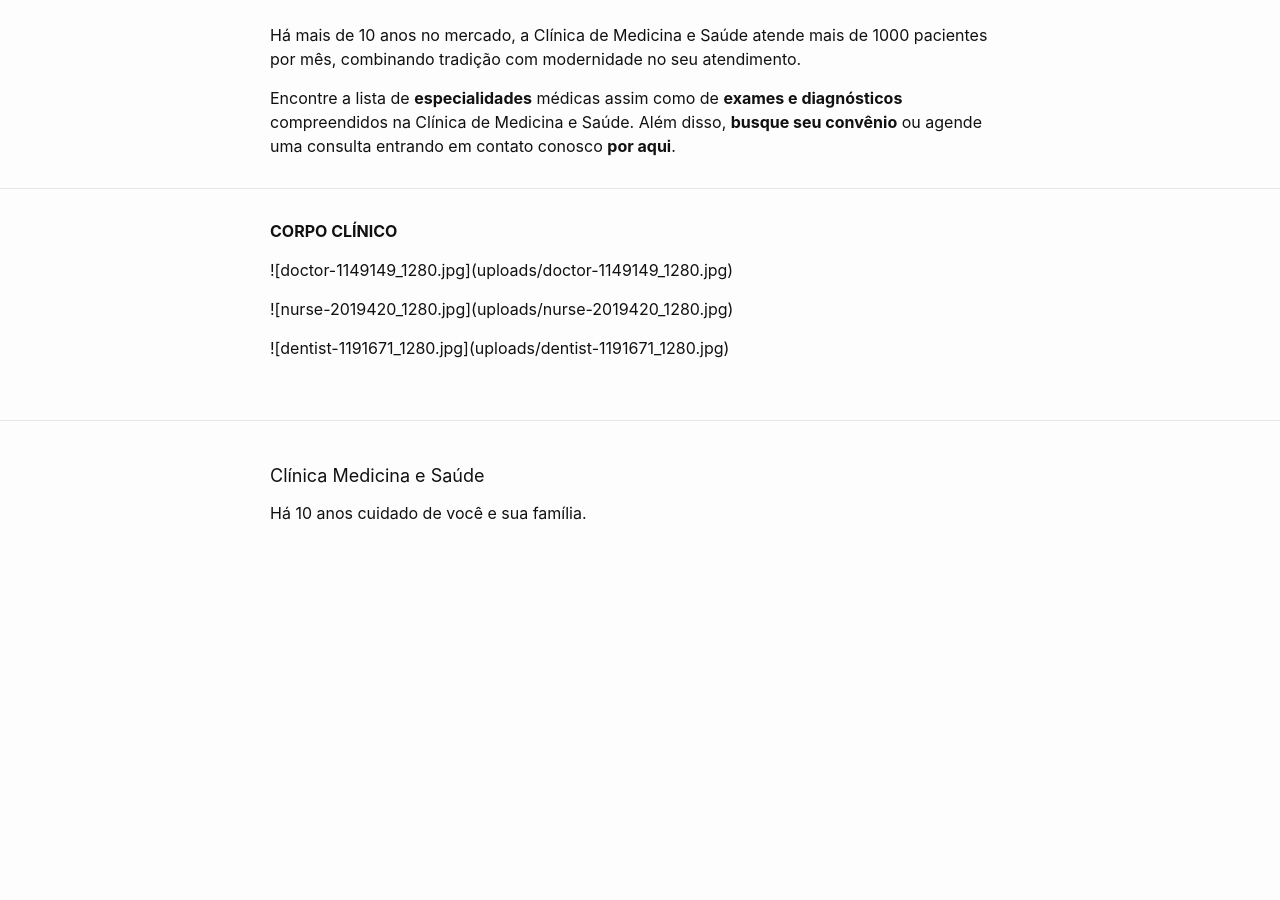
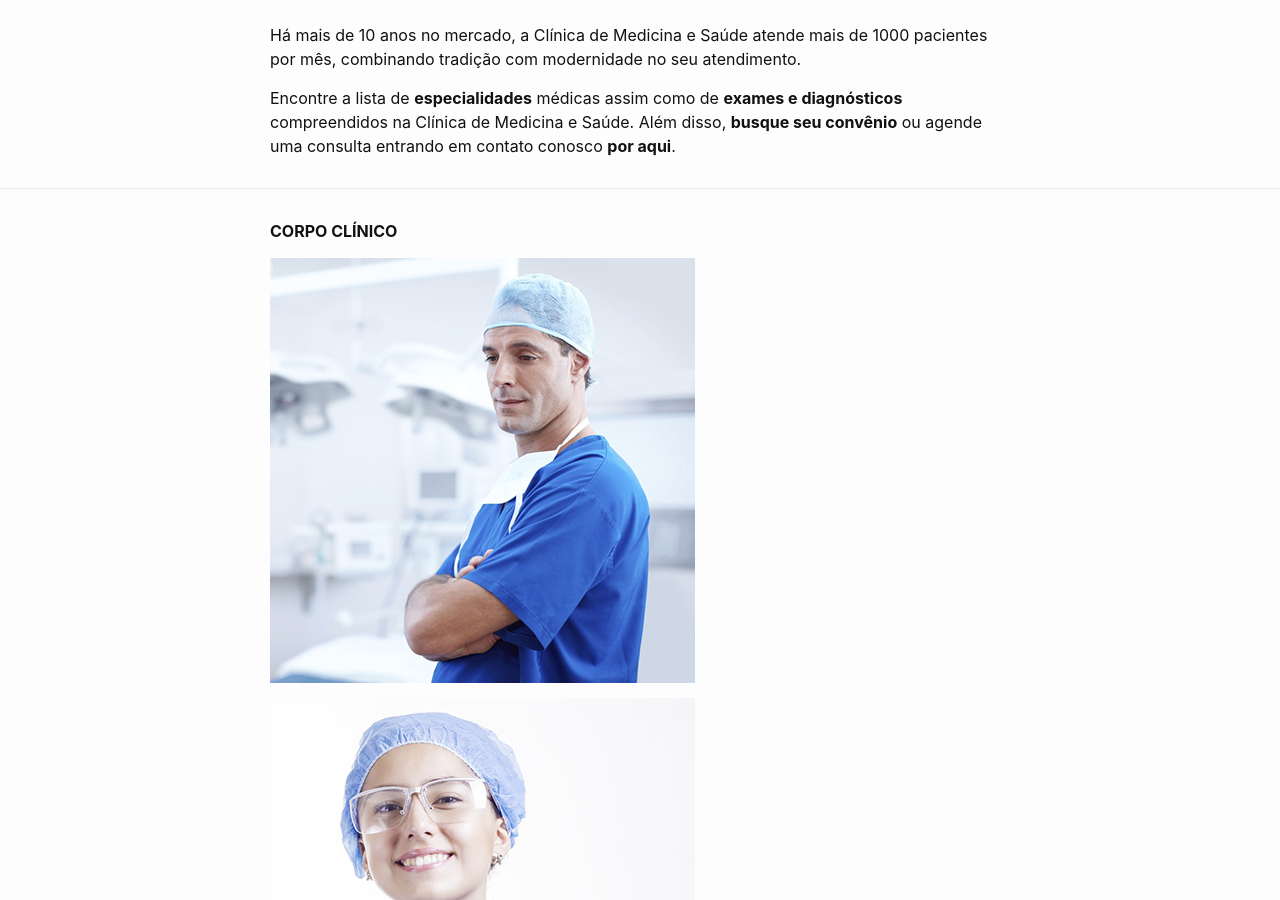
Before and after one commit to CopaTecnologia/medicinaesaude, a Jekyll site: the page built from sobre.markdown, in a window 1280 px wide and 900 px high, scrolled down 805 px. Built offline with Jekyll 4.4.1, drawn with Linux system fonts in a browser that asks for light colours; before the commit the page ends 1375 px from its top, so only the background shows below that.

Commit message:
Updated Sobre

```diff
--- a/sobre.markdown
+++ b/sobre.markdown
@@ -17,8 +17,8 @@ Encontre a lista de **especialidades** médicas assim como de **exames e diagnó
 
 **CORPO CLÍNICO**
 
-!\[doctor-1149149_1280.jpg\](uploads/doctor-1149149_1280.jpg)
+![doctor-1149149_1280.jpg]({{ site.baseurl }}/uploads/doctor-1149149_1280.jpg)
 
-!\[nurse-2019420_1280.jpg\](uploads/nurse-2019420_1280.jpg)
+![nurse-2019420_1280.jpg]({{ site.baseurl }}/uploads/nurse-2019420_1280.jpg)
 
-!\[dentist-1191671_1280.jpg\](uploads/dentist-1191671_1280.jpg)
+![dentist-1191671_1280.jpg]({{ site.baseurl }}/uploads/dentist-1191671_1280.jpg)
```
